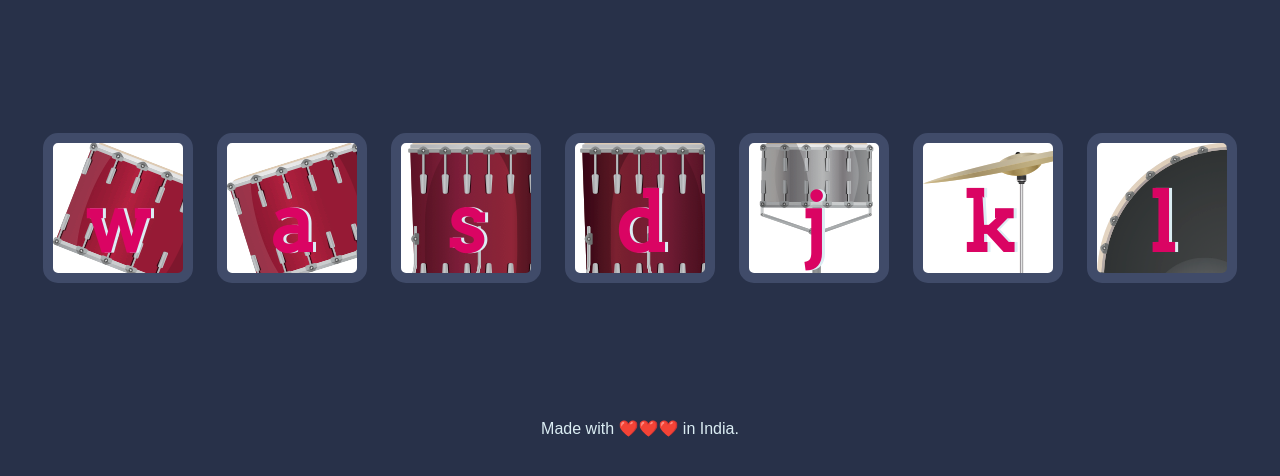
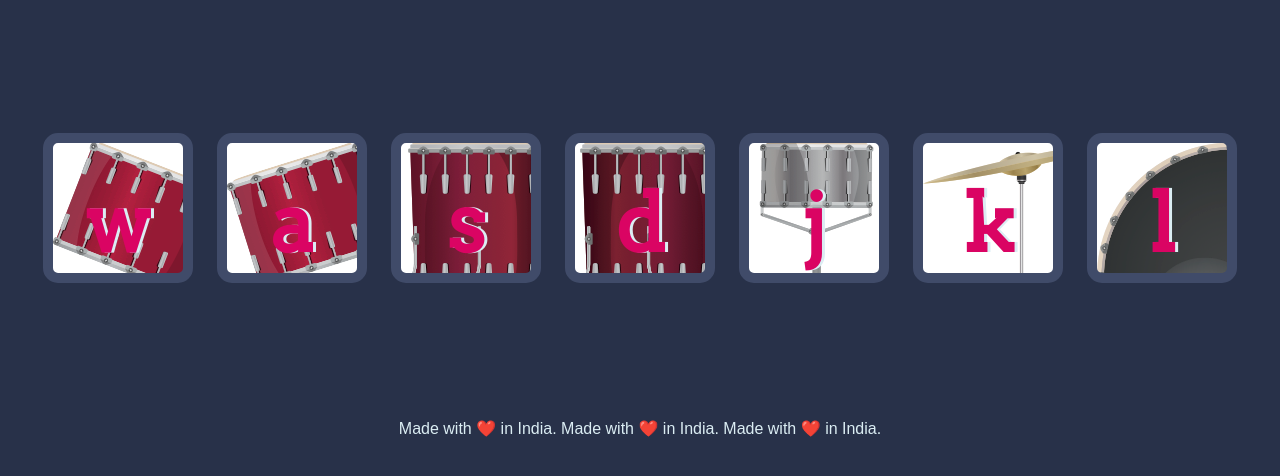
Before and after one commit to Pursh0ttam/DrumKit, a plain HTML site: page index.html in a window 1280 px wide. Shown: the part 156-632 px from the top of the page. Drawn offline with Linux system fonts and the light colour scheme.

Commit message:
first commit

```diff
--- a/index.html
+++ b/index.html
@@ -24,7 +24,9 @@
 <script src="index.js" charset="utf-8"></script>
 
 <footer>
-  Made with ❤️❤️❤️ in India.
+  Made with ❤️ in India.
+  Made with ❤️ in India.
+  Made with ❤️ in India.
 </footer>
 </body>
 </html>
```
